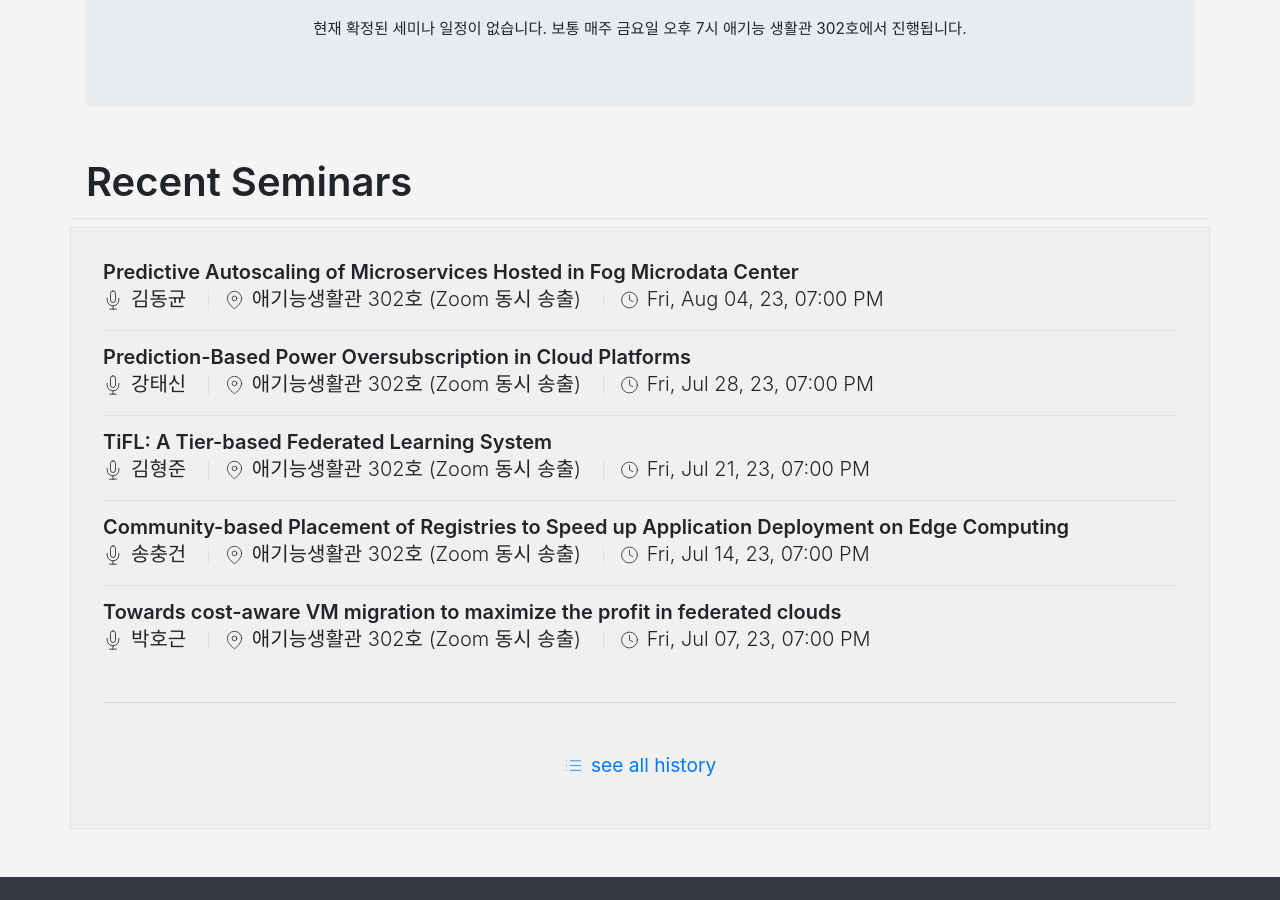
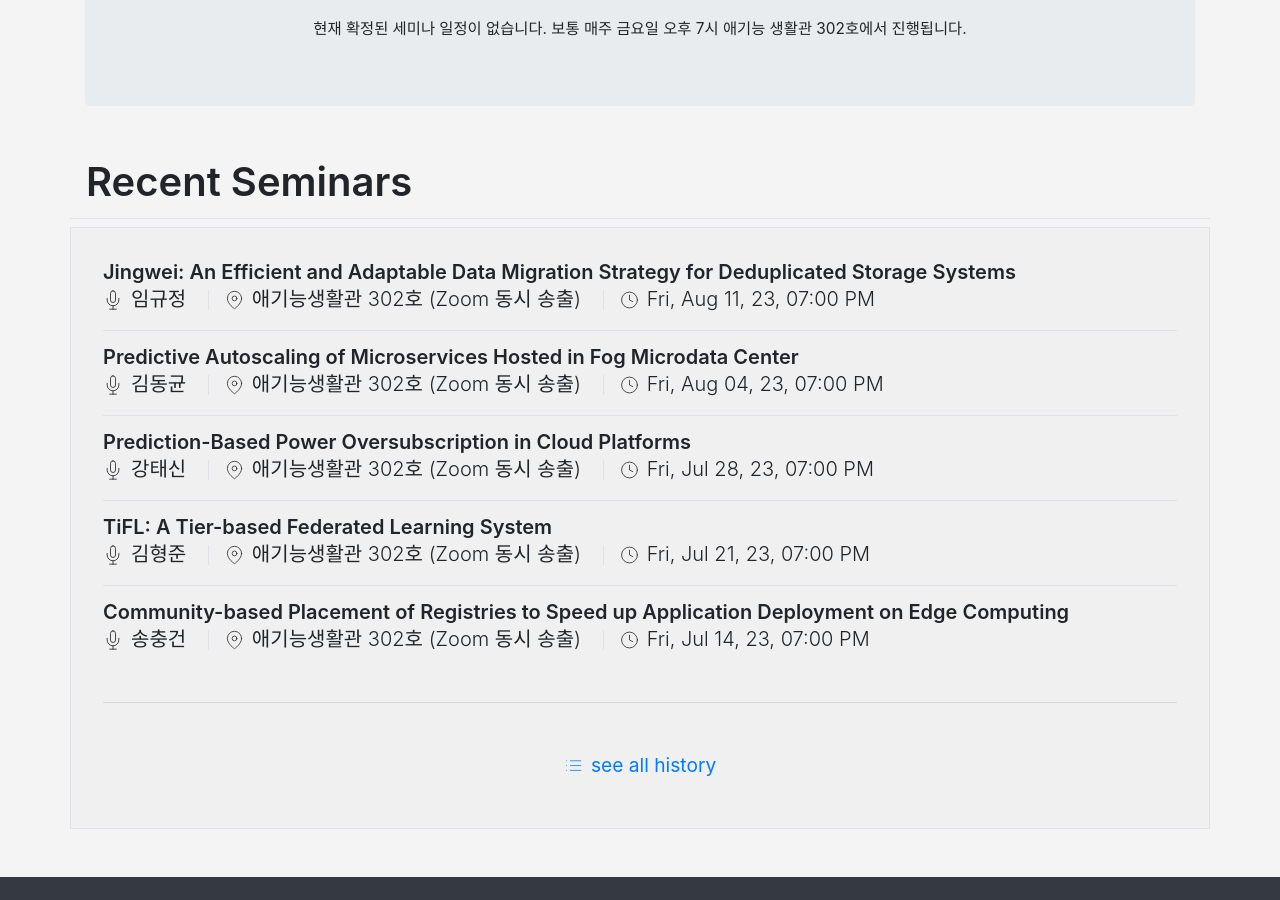
Before and after one commit to KU-Cloud/ku-cloud.github.io, a Jekyll site: the page built from seminar.html, in a window 1280 px wide and 900 px high, scrolled down 355 px. Built offline with Jekyll 4.4.1, drawn with Linux system fonts in a browser that asks for light colours.

Commit message:
update seminar

```diff
--- a/_data/seminars.yaml
+++ b/_data/seminars.yaml
@@ -959,3 +959,7 @@
   speacker: 김동균
   date: 2023-08-04T19:00:00.000+0900
   location: 애기능생활관 302호 (Zoom 동시 송출)
+- title: 'Jingwei: An Efficient and Adaptable Data Migration Strategy for Deduplicated Storage Systems'
+  speacker: 임규정
+  date: 2023-08-11T19:00:00.000+0900
+  location: 애기능생활관 302호 (Zoom 동시 송출)
```
